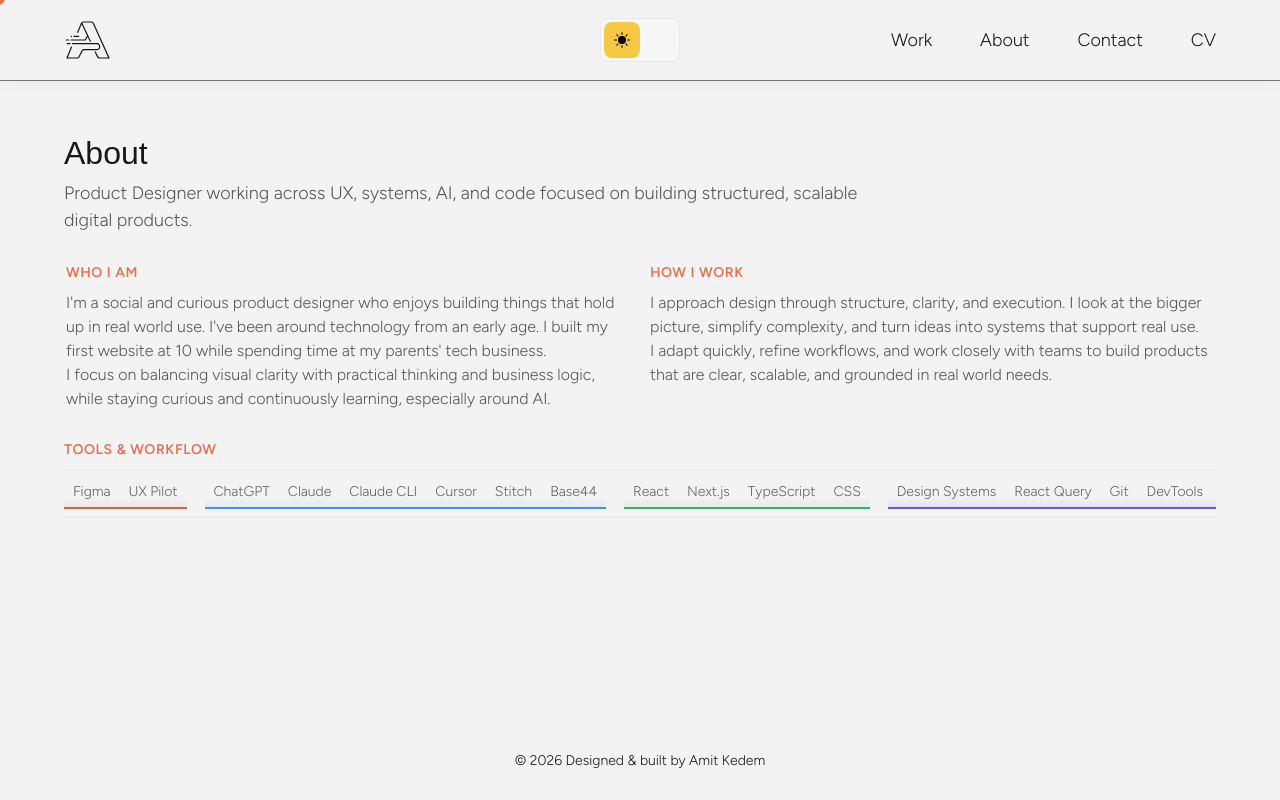
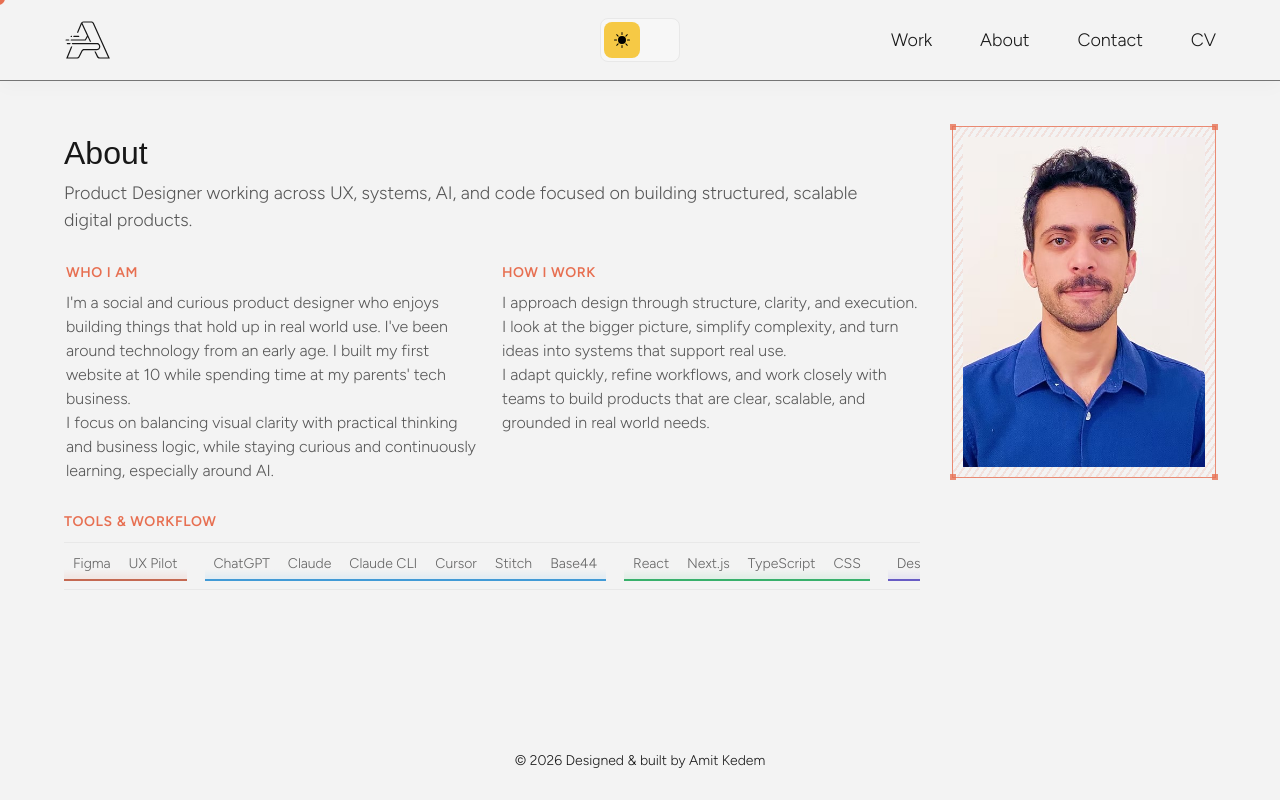
Before and after one commit to amitkedem100/portfolio, a Next.js app: page /portfolio/about in a window 1280 px wide. Built offline with nearby package versions, Linux system fonts and the light colour scheme; a web font is replaced by a local one.

Commit message:
fix missing pic on contact

```diff
--- a/src/app/portfolio/about/page.css
+++ b/src/app/portfolio/about/page.css
@@ -7,7 +7,11 @@
 }
 
 .about-left-column {
-  grid-column: 1 / -1;
+  grid-column: 1 / span 6;
+}
+
+.about-right-column {
+  grid-column: 7 / -1;
 }
 
 .about-section__label {
@@ -247,6 +251,10 @@
     flex-direction: column;
   }
 
+  .about-right-column {
+    display: none;
+  }
+
   .about-hero__media {
     position: relative;
     top: auto;
--- a/src/app/portfolio/about/page.tsx
+++ b/src/app/portfolio/about/page.tsx
@@ -152,6 +152,19 @@ export default function PortfolioAboutPage() {
         </section>
       </div>
 
+      <aside className="about-right-column" aria-label="About portrait">
+        <div className="about-hero__media">
+          <Image
+            src="/images/about/amit-portrait.png"
+            alt="Portrait of Amit"
+            className="about-hero__portrait-image"
+            width={840}
+            height={1120}
+            priority
+          />
+        </div>
+      </aside>
+
     </div>
   );
 }
```
